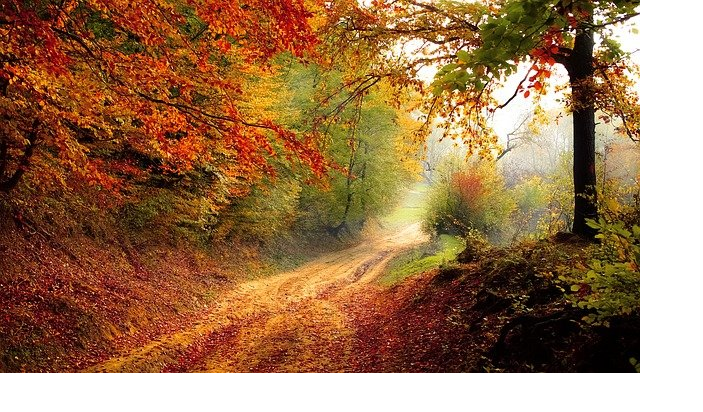
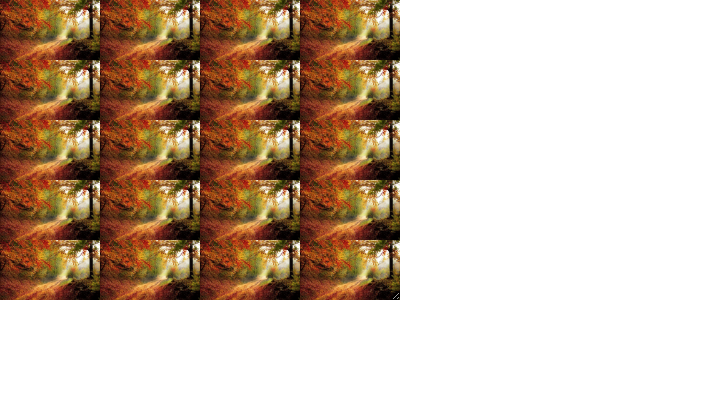
Before and after one commit to RadekOls/Foto_test, a plain HTML site: page index.html in a window 1280 px wide. Shown: the whole page, without its empty margins (0-703 px from the left). Drawn offline with nearby package versions, Linux system fonts and the light colour scheme.

Commit message:
added foto

```diff
--- a/index.html
+++ b/index.html
@@ -1,5 +1,5 @@
 <!DOCTYPE html>
-<html lang="en">
+<html lang="pl">
 
 <head>
     <meta charset="UTF-8">
@@ -15,7 +15,9 @@
 </head>
 
 <body>
-    <div><img src="../img/droga-las.jpg"></div>
+   <div class="container">
+    <div class="foto"></div>
+</div>
 </body>
 
 </html>
--- a/style.css
+++ b/style.css
@@ -0,0 +1,18 @@
+html {
+    box-sizing: border-box;
+}
+
+*, ::after, ::before {
+    box-sizing: inherit;
+}
+
+.foto {
+    background-image: url("img/droga-las.jpg");
+    background-repeat: round;
+    background-size: 100px;
+    background-color: azure;
+    width: 400px;
+    height: 300px;
+    resize: both;
+    overflow: auto;
+}
```
